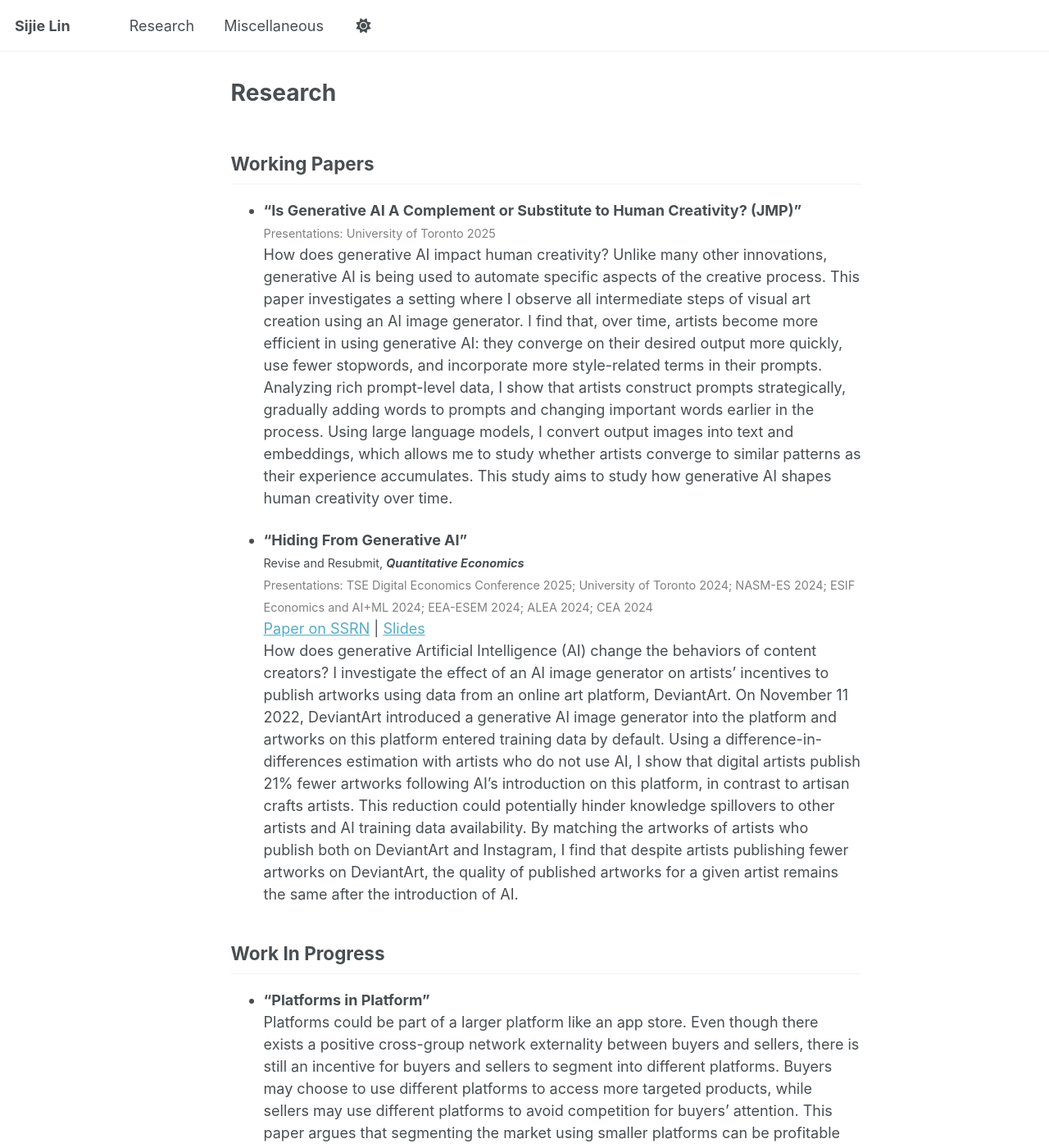
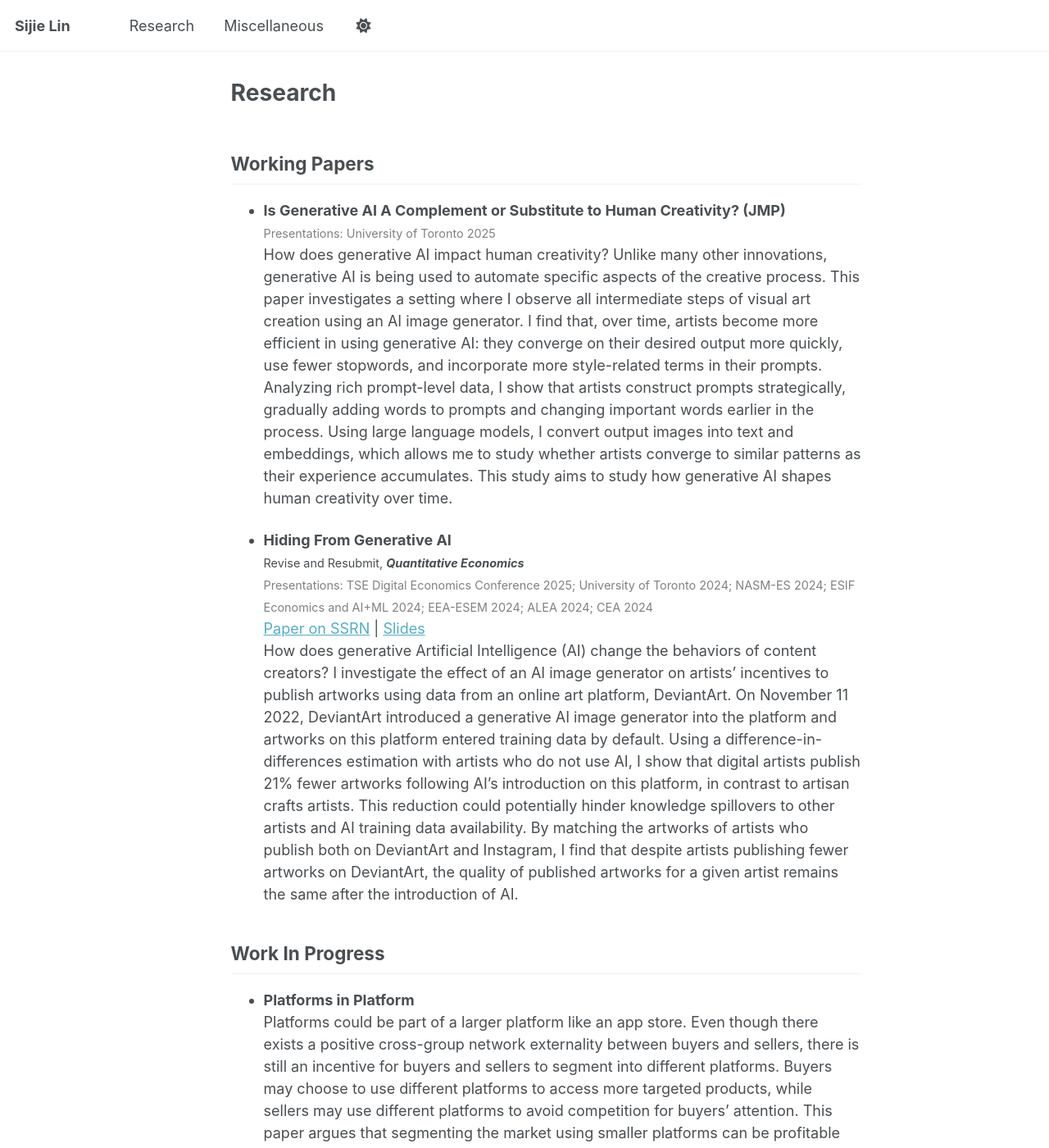
Before and after one commit to sijielin/sijielin.github.io, a Jekyll site: the page built from _pages/research.md, in a window 1280 px wide and 1400 px high. Shown: the whole window at 82% size. Built offline with Jekyll 4.4.1, drawn with Linux system fonts in a browser that asks for light colours.

```diff
--- a/_pages/research.md
+++ b/_pages/research.md
@@ -7,11 +7,11 @@ author_profile: false
 
 ## Working Papers
 
-- **"Is Generative AI A Complement or Substitute to Human Creativity? (JMP)"**
+- **Is Generative AI A Complement or Substitute to Human Creativity? (JMP)**
   <span style="font-size: 0.8em; color: gray;">Presentations: University of Toronto 2025</span>
   How does generative AI impact human creativity? Unlike many other innovations, generative AI is being used to automate specific aspects of the creative process. This paper investigates a setting where I observe all intermediate steps of visual art creation using an AI image generator. I find that, over time, artists become more efficient in using generative AI: they converge on their desired output more quickly, use fewer stopwords, and incorporate more style-related terms in their prompts. Analyzing rich prompt-level data, I show that artists construct prompts strategically, gradually adding words to prompts and changing important words earlier in the process. Using large language models, I convert output images into text and embeddings, which allows me to study whether artists converge to similar patterns as their experience accumulates. This study aims to study how generative AI shapes human creativity over time.
 
-- **"Hiding From Generative AI"**
+- **Hiding From Generative AI**
   <span style="font-size: 0.8em;">Revise and Resubmit, <span style="font-weight: bold; font-style: italic;">Quantitative Economics</span></span>
   <span style="font-size: 0.8em; color: gray;">Presentations: TSE Digital Economics Conference 2025; University of Toronto 2024; NASM-ES 2024; ESIF Economics and AI+ML 2024; EEA-ESEM 2024; ALEA 2024; CEA 2024 </span>
   [Paper on SSRN](https://papers.ssrn.com/sol3/papers.cfm?abstract_id=4793782) | [Slides](https://sijielin.github.io/files/DA_slides.pdf)
@@ -19,5 +19,5 @@ author_profile: false
 
 ## Work In Progress
 
-- **"Platforms in Platform"**
+- **Platforms in Platform**
 Platforms could be part of a larger platform like an app store. Even though there exists a positive cross-group network externality between buyers and sellers, there is still an incentive for buyers and sellers to segment into different platforms. Buyers may choose to use different platforms to access more targeted products, while sellers may use different platforms to avoid competition for buyers’ attention. This paper argues that segmenting the market using smaller platforms can be profitable for the large platform, as it can charge different platform fees to sellers of different quality and save buyers' attention to better sellers. This paper also shows that when market agglomeration is more profitable for the large platform, it may choose to ban smaller platforms, which could be socially inefficient as it may deter mediocre sellers from entering the market.
```
